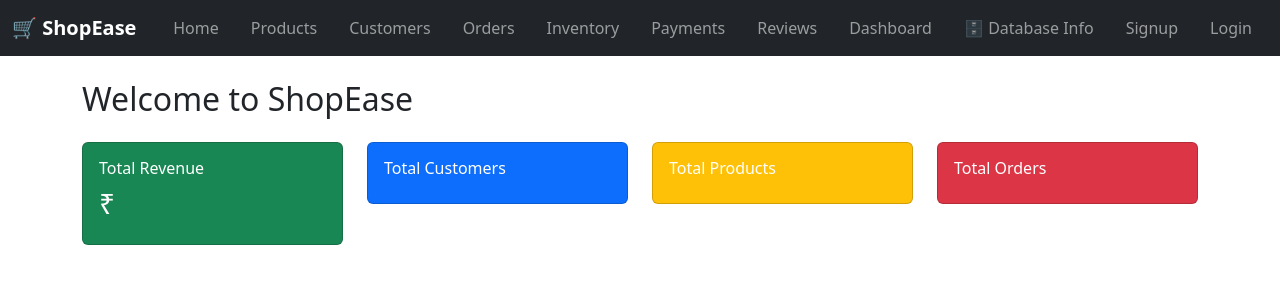
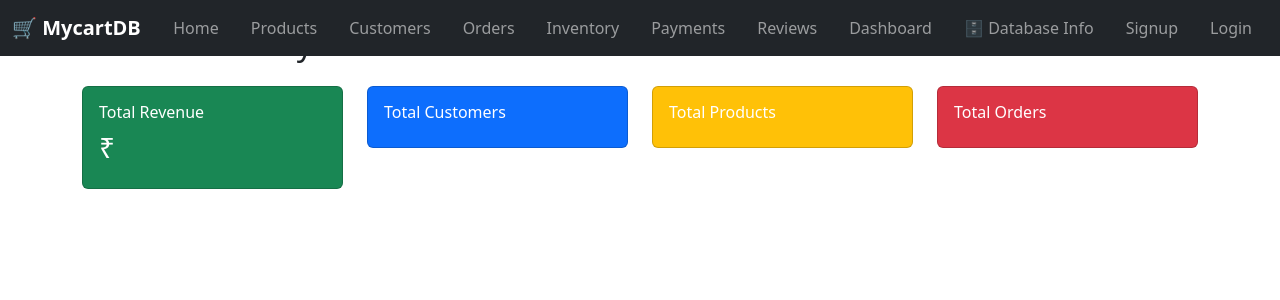
Before and after one commit to Dinesh393/E-Commerce-Database, a Django app: template webapp/store/templates/store/home.html in a window 1280 px wide. Shown: the top 300 px of the page. Run offline with Django 5.2, Linux system fonts and the light colour scheme; the template is opened without the code that fills it, so the values that code supplies are empty.

Commit message:
Updated logo

```diff
--- a/webapp/store/templates/store/base.html
+++ b/webapp/store/templates/store/base.html
@@ -4,14 +4,15 @@
 <head>
     <meta charset="UTF-8">
     <meta name="viewport" content="width=device-width, initial-scale=1.0">
-    <title>ShopEase</title>
+    <title>MycartDB</title>
+    <link rel="icon" type="image/jpeg" href="{% static 'images/logo.jpeg' %}">
     <link href="https://cdn.jsdelivr.net/npm/bootstrap@5.3.0/dist/css/bootstrap.min.css" rel="stylesheet">
 </head>
 <body>
+<nav class="navbar navbar-expand-lg navbar-dark bg-dark fixed-top">
+    <div class="container-fluid">
+        <a class="navbar-brand fw-bold" href="/">🛒 MycartDB</a>
 
-<nav class="navbar navbar-expand-lg navbar-dark bg-dark">
-    <div class="container-fluid">
-        <a class="navbar-brand fw-bold" href="/">🛒 ShopEase</a>
         <div class="navbar-nav ms-auto">
             <a class="nav-link px-3" href="/">Home</a>
             <a class="nav-link px-3" href="/products/">Products</a>
@@ -24,14 +25,17 @@
             <a class="nav-link px-3" href="/database/">🗄️ Database Info</a>
 
             {% if request.session.customer_name %}
+
                 {% if request.session.customer_role == 'admin' %}
                     <a class="nav-link px-3 text-warning" href="/add-product/">+ Add Product</a>
                     <span class="nav-link px-3 text-info">👑 {{ request.session.customer_name }}</span>
                 {% else %}
+                    <a class="nav-link px-3" href="/add-review/">⭐ Review</a>
                     <span class="nav-link px-3 text-success">👤 {{ request.session.customer_name }}</span>
                 {% endif %}
-                <a class="nav-link px-3" href="/add-review/">⭐ Review</a>
+
                 <a class="nav-link px-3 text-danger" href="/logout/">Logout</a>
+
             {% else %}
                 <a class="nav-link px-3" href="/signup/">Signup</a>
                 <a class="nav-link px-3" href="/login/">Login</a>
--- a/webapp/store/templates/store/home.html
+++ b/webapp/store/templates/store/home.html
@@ -1,7 +1,7 @@
 {% extends 'store/base.html' %}
 
 {% block content %}
-<h2 class="mb-4">Welcome to ShopEase</h2>
+<h2 class="mb-4">Welcome to MycartDB</h2>
 <div class="row">
     <div class="col-md-3">
         <div class="card text-white bg-success mb-3">
```
Also changed, not shown: webapp/store/views.py (+11 -3 lines), webapp/static/images/logo.jpeg (added).
